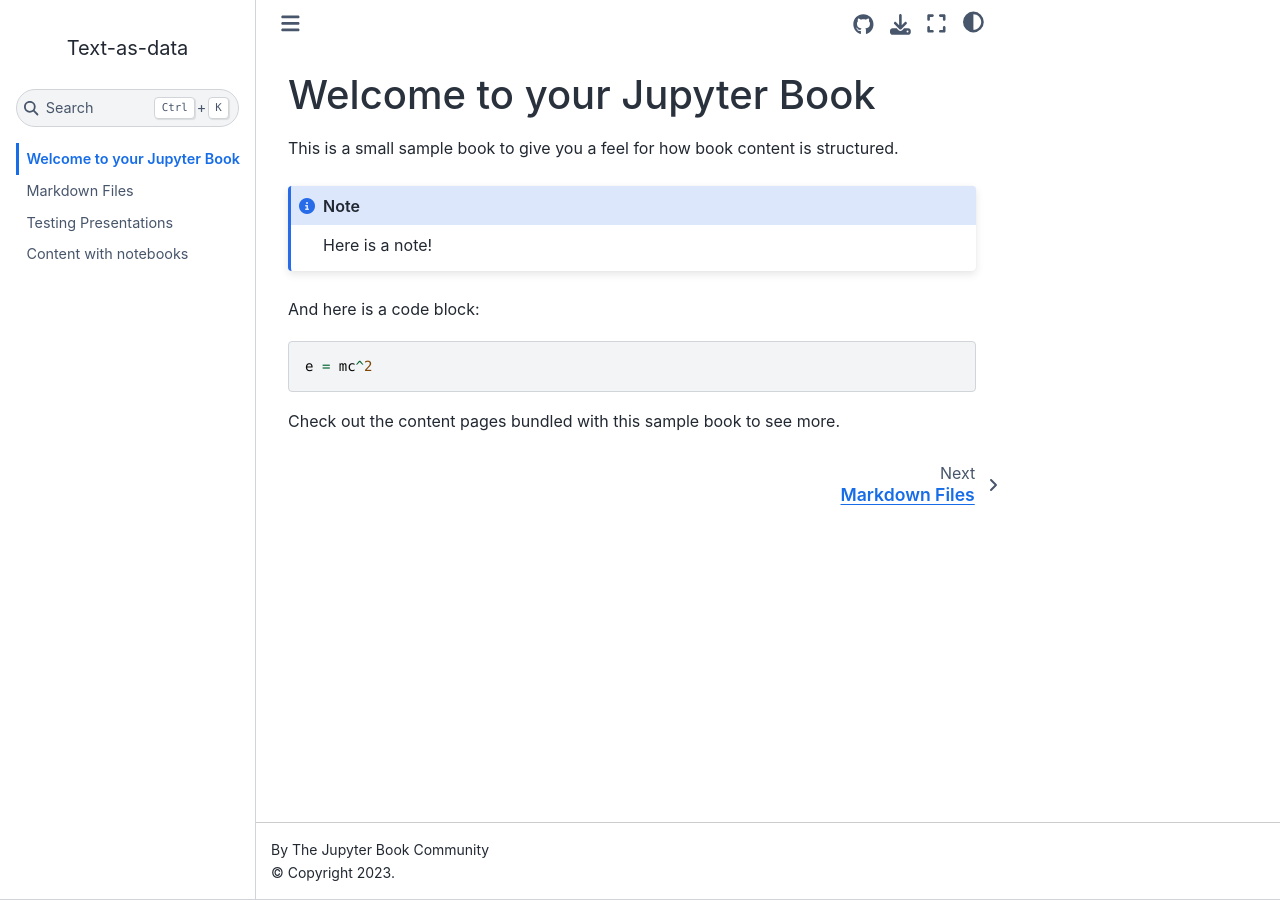
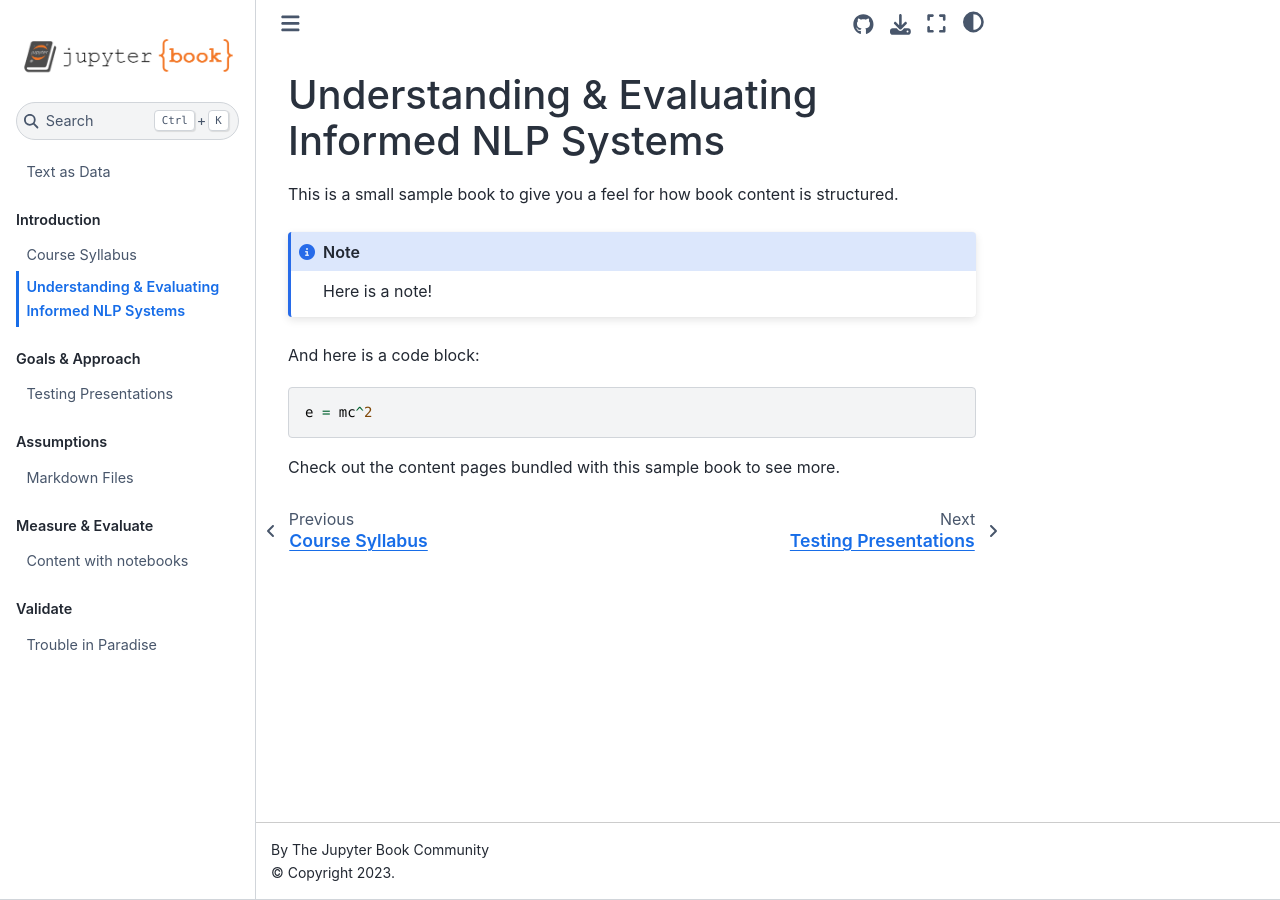
Before and after one commit to TLP-COI/text-data-course, a Jupyter Book: the page built from content/intro.md, in a window 1280 px wide. Built offline with Jupyter Book 1.0.4 settings and Sphinx 7.4.7 and the Sphinx Book theme 1.1.4, drawn with Linux system fonts in a browser that asks for light colours.

Commit message:
initial structure

```diff
--- a/content/_config.yml
+++ b/content/_config.yml
@@ -1,7 +1,7 @@
 # Book settings
 # Learn more at https://jupyterbook.org/customize/config.html
 
-title: Text-as-data
+title: Text as Data
 author: The Jupyter Book Community
 logo: logo.png
 
--- a/content/_toc.yml
+++ b/content/_toc.yml
@@ -2,8 +2,21 @@
 # Learn more at https://jupyterbook.org/customize/toc.html
 
 format: jb-book
-root: intro
-chapters:
-- file: markdown
-- file: Presentation Test
-- file: notebooks
+root: home
+parts:
+  - caption: Introduction
+    chapters:
+      - file: syllabus
+      - file: intro
+  - caption: Goals & Approach
+    chapters:
+      - glob: goals-approach/*
+  - caption: Assumptions
+    chapters:
+      - glob: assumptions/*
+  - caption: Measure & Evaluate
+    chapters:
+      - glob: measure-evaluate/*
+  - caption: Validate
+    chapters:
+      - glob: validation/*
--- a/content/intro.md
+++ b/content/intro.md
@@ -1,4 +1,4 @@
-# Welcome to your Jupyter Book
+# Understanding & Evaluating Informed NLP Systems
 
 This is a small sample book to give you a feel for how book content is
 structured.
--- /dev/null
+++ b/content/syllabus.md
@@ -0,0 +1 @@
+# Course Syllabus
--- /dev/null
+++ b/content/validation/trouble.md
@@ -0,0 +1 @@
+# Trouble in Paradise
```
Also changed, not shown: content/home.md (added, +1 -0 lines), content/assumptions/markdown.md (renamed from content/markdown.md), content/goals-approach/Presentation Test.md (renamed from content/Presentation Test.md), content/logo.png (added), content/measure-evaluate/notebooks.md (renamed from content/notebooks.md), 1 other file.
